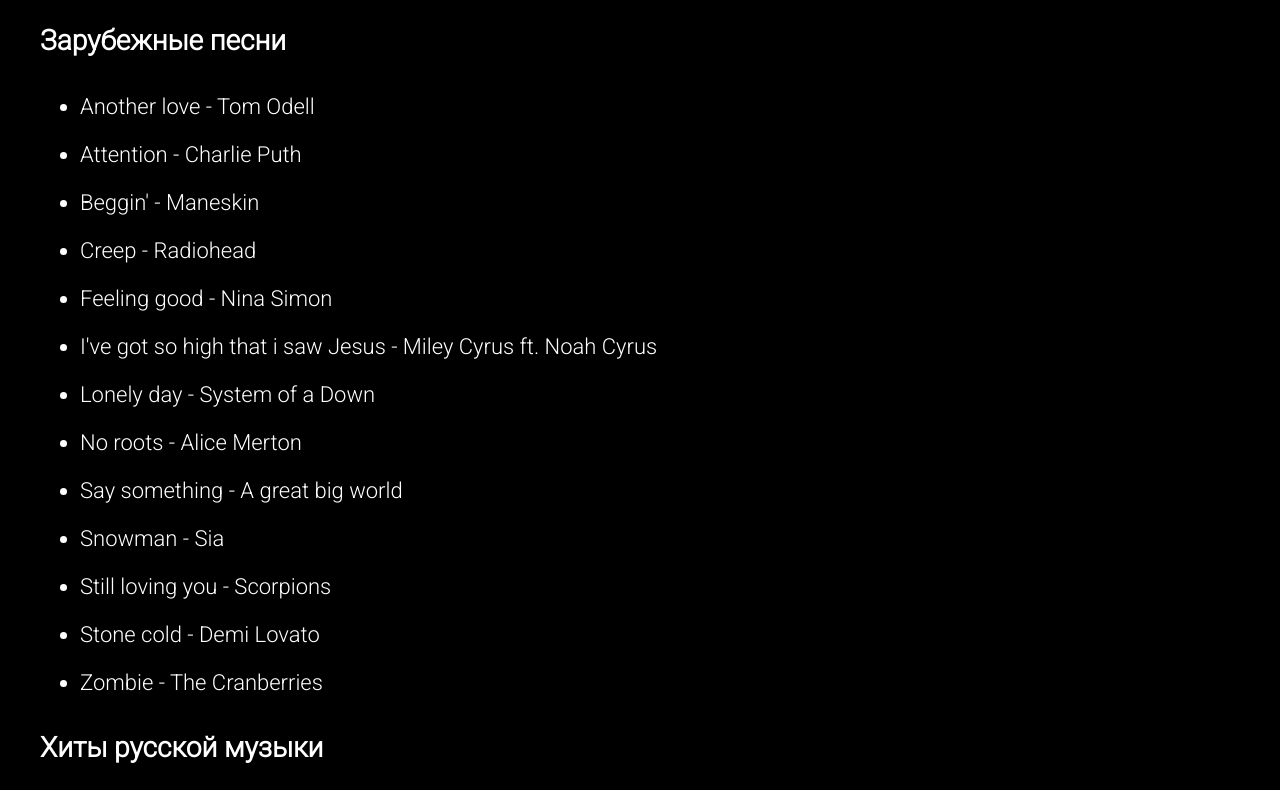
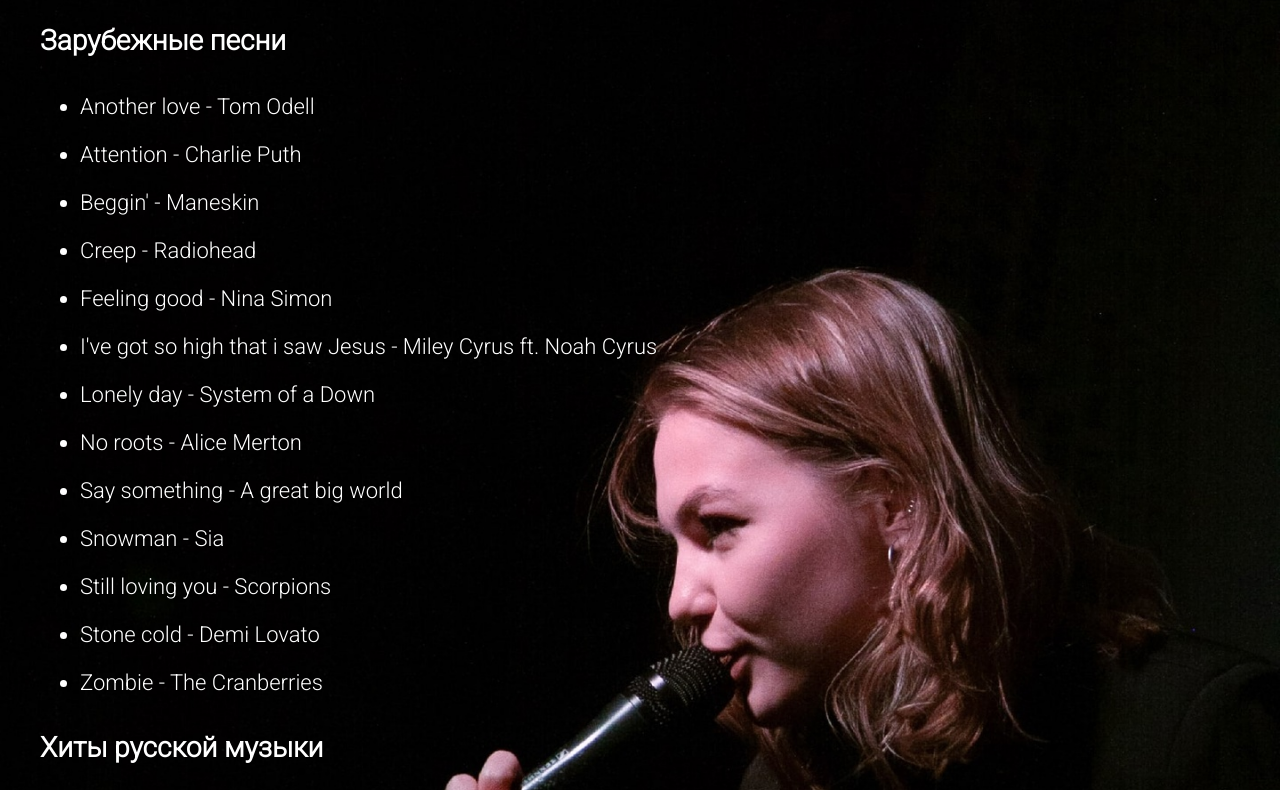
Before and after one commit to Marrinka/The-Reasons-band, a plain HTML site: page repertoire.html in a window 1280 px wide. Shown: the part 174-964 px from the top of the page. Drawn offline with Linux system fonts and the light colour scheme; the site is published under a folder, as on GitHub Pages, so addresses that start at the root find nothing.

Commit message:
changes 2 photos

```diff
--- a/repertoire.html
+++ b/repertoire.html
@@ -28,7 +28,7 @@
             </nav>
         </header>
         <main class="main">
-           <section class="content", style="background-image: url('/resources/rep.jpg');">
+           <section class="content", style="background-image: url('resources/rep.jpg');">
             <h2>Репертуар</h2>
             <div class="rep-list">
                 <h3>Зарубежные песни</h3>
```
Also changed, not shown: rider.html (+1 -1 lines).
